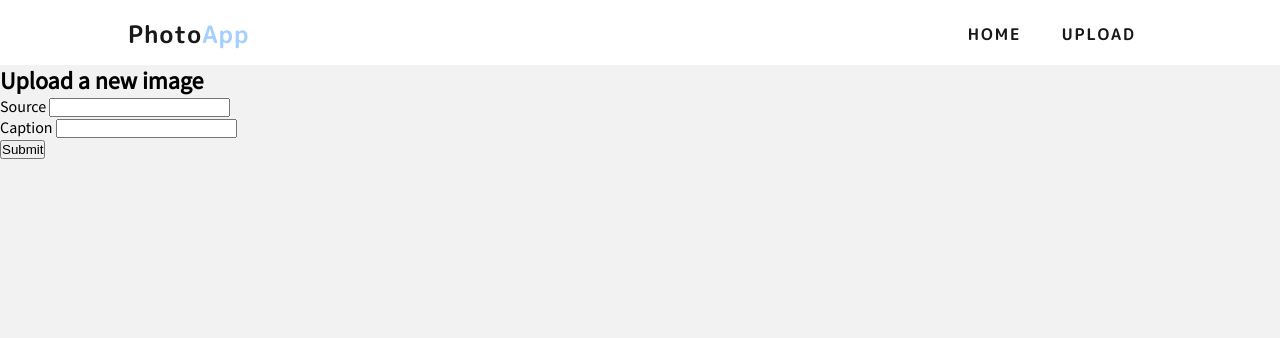
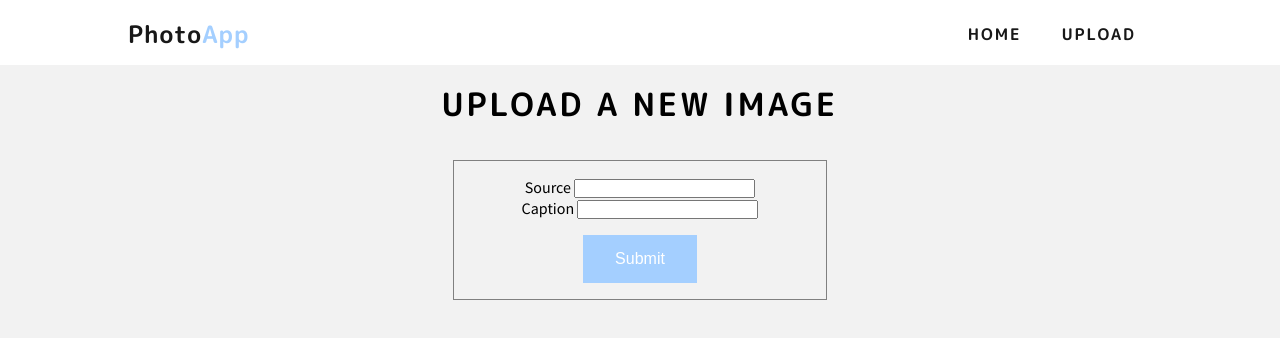
Before and after one commit to tomasmejia/angular-gallery-app, an Angular app: page /upload in a window 1280 px wide. Shown: the top 338 px of the page. Built offline with nearby package versions, Linux system fonts and the light colour scheme.

Commit message:
add upload component styles

```diff
--- a/src/app/upload/upload.component.scss
+++ b/src/app/upload/upload.component.scss
@@ -0,0 +1,70 @@
+.container {
+  margin: 1rem;
+  display: flex;
+  flex-direction: column;
+  justify-content: center;
+  align-items: center;
+
+  h2 {
+    font-family: 'M PLUS Rounded 1c', sans-serif;
+    font-size: 2rem;
+    letter-spacing: 3px;
+    text-transform: uppercase;
+  }
+}
+
+.form {
+  width: 30%;
+  height: 30%;
+  margin: 2rem;
+  padding: 1rem;
+  border: 1px solid gray;
+  justify-content: center;
+  align-items: center;
+  display: flex;
+  flex-direction: column;
+
+  .form__success {
+    background: #b0ffb0;
+    font-size: .8rem;
+    padding: 10px;
+    margin: 5px;
+    border-radius: 0;
+    box-shadow: 1px 1px 1px #aaaaaa;
+  }
+
+  .form__alert div {
+    background: #ffb0c7;
+    font-size: .8rem;
+    padding: 10px;
+    margin: 5px;
+    border-radius: 0;
+    box-shadow: 1px 1px 1px #aaaaaa;
+  }
+
+  button {
+    border: none;
+    padding: 1rem 2rem;
+    margin-top: 1rem;
+    text-decoration: none;
+    background: #a4cfff;
+    color: #ffffff;
+    font-family: sans-serif;
+    font-size: 1rem;
+    line-height: 1;
+    cursor: pointer;
+    text-align: center;
+    transition: background 250ms ease-in-out, transform 150ms ease;
+    &:hover,
+    &:focus {
+      background: #87bcfa;
+    }
+    &:focus {
+      outline: 1px solid #fff;
+      outline-offset: -4px;
+    }
+    &:active {
+      transform: scale(0.99);
+    }
+  }
+}
```
